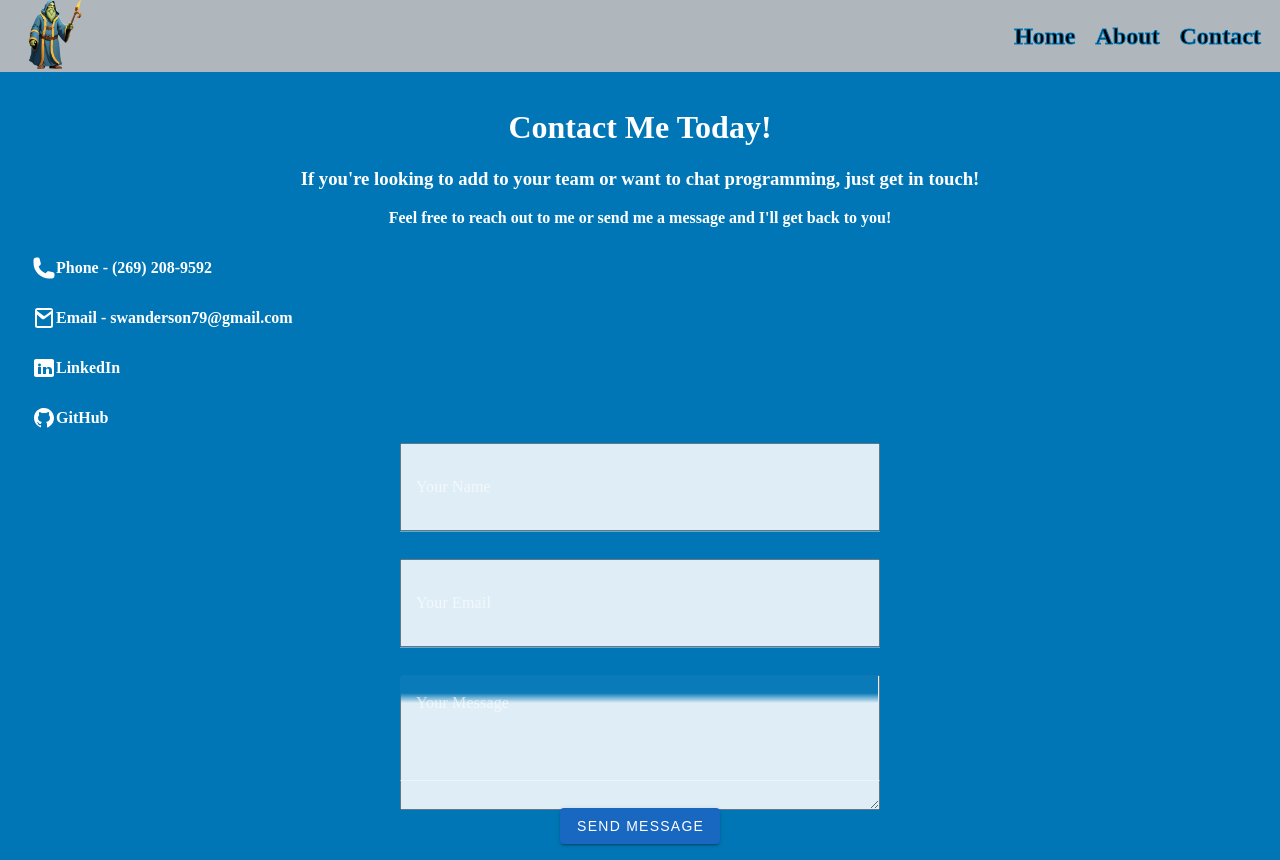
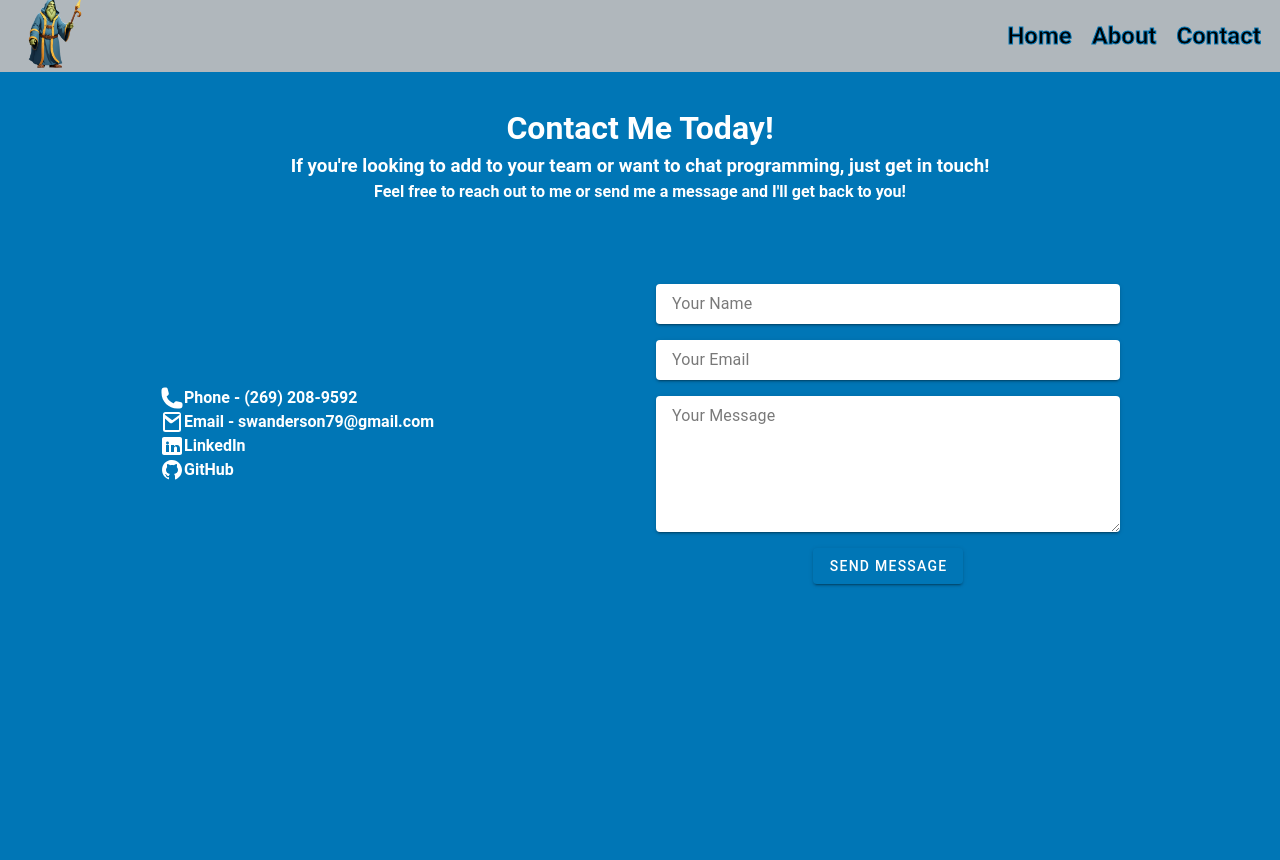
Before and after one commit to BukHwt/portfolio-project, a Vue app in the folder frontend/: page /contact in a window 1280 px wide. After the commit the page ends 800 px from the top, so only its background shows below. Built offline with nearby package versions, Linux system fonts and the light colour scheme.

Commit message:
Using Vuetify styles, will need to do a little refactoring to get the styles to work properly.

```diff
--- a/frontend/package.json
+++ b/frontend/package.json
@@ -14,7 +14,7 @@
     "axios": "^1.7.9",
     "vue": "^3.5.13",
     "vue-router": "^4.5.0",
-    "vuetify": "^3.7.15"
+    "vuetify": "^3.7.16"
   },
   "devDependencies": {
     "@testing-library/jest-dom": "^6.6.3",
@@ -26,6 +26,7 @@
     "ts-node": "^10.9.2",
     "typescript": "^5.7.3",
     "vite": "^6.1.0",
+    "vite-plugin-vuetify": "^2.1.0",
     "vitest": "^3.0.5",
     "vue-jest": "^5.0.0-alpha.10",
     "vue-tsc": "^2.2.0"
--- a/frontend/src/App.vue
+++ b/frontend/src/App.vue
@@ -4,8 +4,8 @@ import { SpeedInsights } from "@vercel/speed-insights/vue";
 </script>
 
 <template>
+  <Header> </Header>
   <div id="app-container">
-    <Header> </Header>
     <router-view> </router-view>
   </div>
   <SpeedInsights />
@@ -16,11 +16,10 @@ import { SpeedInsights } from "@vercel/speed-insights/vue";
   display: flex;
   flex-direction: column;
   margin: 0;
-  padding: 0;
+  padding: 1rem 1rem 2rem 1rem;
 }
 
 /* Tablet styles (768px and up) */
-
 @media (min-width: 768px) {
 }
 </style>
--- a/frontend/src/components/ContactForm.vue
+++ b/frontend/src/components/ContactForm.vue
@@ -9,31 +9,53 @@ const submitForm = () => {
 
 <template>
   <v-container id="contact-form">
-    <v-form @submit.prevent="submitForm">
+    <v-form @submit.prevent="submitForm" id="form">
       <v-text-field
         label="Your Name"
         v-model="form.name"
+        density="compact"
+        variant="solo"
+        hide-details
         required
+        class="mb-4"
       ></v-text-field>
       <v-text-field
         label="Your Email"
         v-model="form.email"
+        density="compact"
+        variant="solo"
+        hide-details
         required
+        class="mb-4"
       ></v-text-field>
       <v-textarea
+        id="text-area"
         label="Your Message"
         v-model="form.message"
+        density="compact"
+        variant="solo"
+        hide-details
         required
+        class="mb-4"
       ></v-textarea>
-      <v-btn type="submit" color="primary">Send Message</v-btn>
+      <v-btn type="submit" color="primary" variant="elevated"
+        >Send Message</v-btn
+      >
     </v-form>
   </v-container>
 </template>
 
 <style scoped>
 #contact-form {
-  max-width: 30em;
-  /* margin: auto; */
   padding: 0;
+  color: black;
+  background-color: rgb(0, 118, 182);
+}
+#form {
+  gap: 1em;
+}
+.v-input {
+  border-radius: 1em;
+  background-color: white;
 }
 </style>
--- a/frontend/src/main.ts
+++ b/frontend/src/main.ts
@@ -1,3 +1,5 @@
+// @ts-ignore
+import "vuetify/styles";
 import { createApp } from "vue";
 import "./style.css";
 import App from "./App.vue";
@@ -9,6 +11,16 @@ import * as directives from "vuetify/directives";
 const vuetify = createVuetify({
   components,
   directives,
+  theme: {
+    defaultTheme: "light",
+    themes: {
+      light: {
+        colors: {
+          primary: "#0076B6",
+        },
+      },
+    },
+  },
 });
 
 createApp(App).use(router).use(vuetify).mount("#app");
--- a/frontend/src/style.css
+++ b/frontend/src/style.css
@@ -13,7 +13,6 @@ body {
 
 .card {
   border: 0.25em solid rgb(0, 175, 239);
-  padding: 0.5em;
   border-radius: 1em;
   background: #fff;
   transition: all 0.3s ease;
--- a/frontend/src/views/About.vue
+++ b/frontend/src/views/About.vue
@@ -89,7 +89,6 @@ onMounted(async () => {
 </template>
 
 <style scoped>
-/* Base styles for mobile (up to 767px) */
 .container {
   display: flex;
   flex-direction: column;
--- a/frontend/src/views/Contact.vue
+++ b/frontend/src/views/Contact.vue
@@ -16,7 +16,7 @@ import ContactForm from "../components/ContactForm.vue";
         you!
       </p>
     </div>
-    <div>
+    <div id="contact-content">
       <ContactTree />
       <ContactForm />
     </div>
@@ -27,4 +27,20 @@ import ContactForm from "../components/ContactForm.vue";
 #contact {
   padding: 1em 2em;
 }
+@media (min-width: 768px) {
+  #contact {
+    display: flex;
+    /* justify-content: space-between; */
+    align-items: center;
+    flex-direction: column;
+    height: 80vh;
+  }
+  #contact-content {
+    padding-top: 5em;
+    display: flex;
+    gap: 2em;
+    width: 75vw;
+    align-items: center;
+  }
+}
 </style>
--- a/frontend/tsconfig.app.json
+++ b/frontend/tsconfig.app.json
@@ -11,7 +11,7 @@
     "noUncheckedSideEffectImports": true,
 
     /* Add vue-router types */
-    "types": ["vite/client", "vue-router", "node", "jest"],
+    "types": ["vite/client", "vue-router", "node", "jest", "vuetify"],
 
     /* Libraries */
     "lib": ["dom", "esnext"]
```
Also changed, not shown: 1 other file (tests, documents, lock files or other folders).
